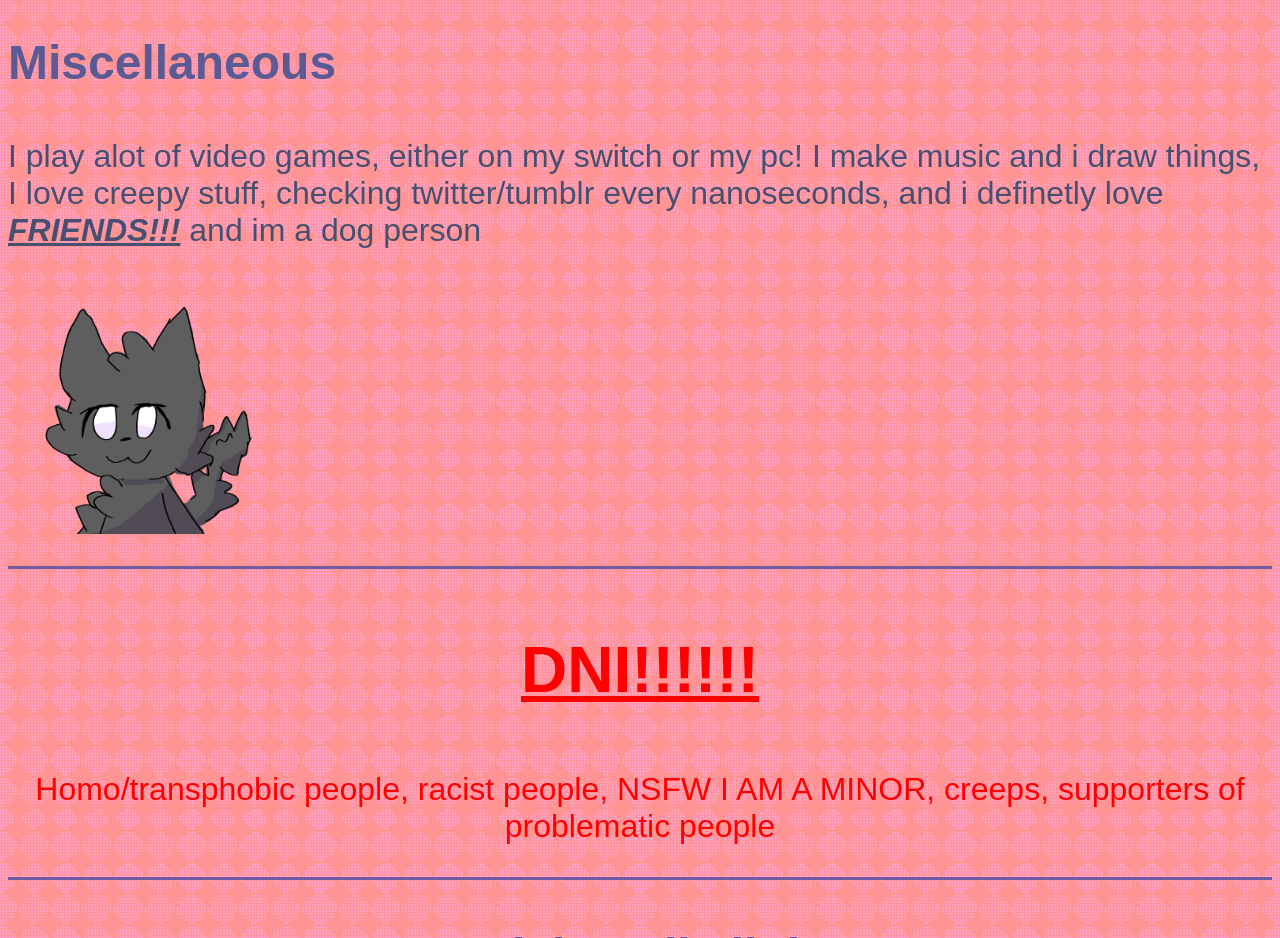
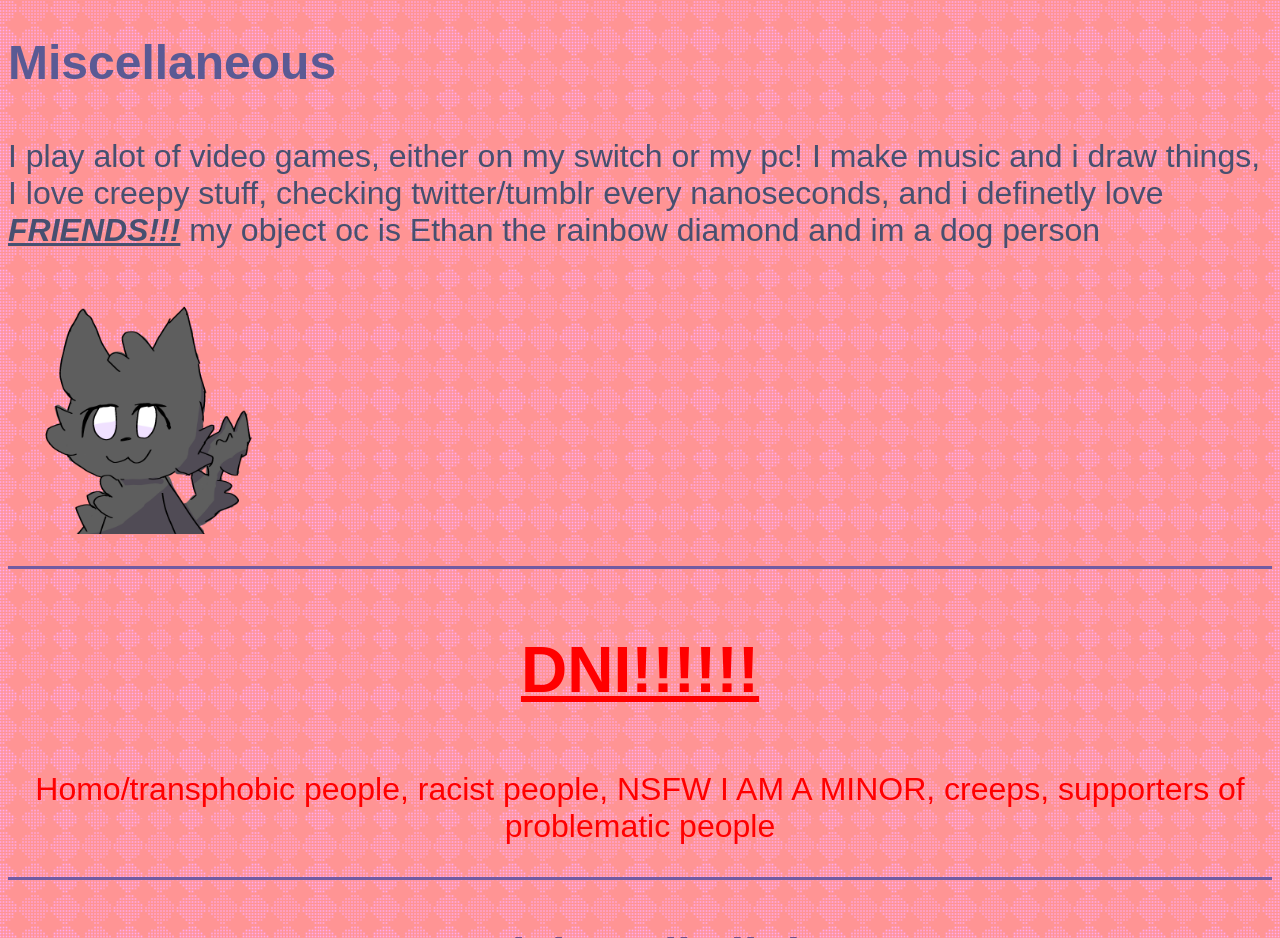
Before and after one commit to EthanTheUnfunny/Ethanskindofacarrd, a plain HTML site: page Ethans kind of a carrd.html in a window 1280 px wide. Shown: the part 1341-2279 px from the top of the page. Drawn offline with Linux system fonts and the light colour scheme.

Commit message:
Update Ethans kind of a carrd.html

```diff
--- a/Ethans kind of a carrd.html
+++ b/Ethans kind of a carrd.html
@@ -18,7 +18,7 @@
 
 <hr size=3 align=center color=#725BA2>
 <h2><p><font color=#5a5a94>Miscellaneous</p></h2>
-<p><font color=#475070>I play alot of video games, either on my switch or my pc! I make music and i draw things, I love creepy stuff, checking twitter/tumblr every nanoseconds, and i definetly love <u><i><b>FRIENDS!!!</u></i></b> and im a dog person</p>
+<p><font color=#475070>I play alot of video games, either on my switch or my pc! I make music and i draw things, I love creepy stuff, checking twitter/tumblr every nanoseconds, and i definetly love <u><i><b>FRIENDS!!!</u></i></b> my object oc is Ethan the rainbow diamond and im a dog person</p>
 <p><img src="Fuzz the silly cat.png" alt="Fuzz the silly cat" width=20%>
 
 <hr size=3 align=center color=#725BA2>
```
